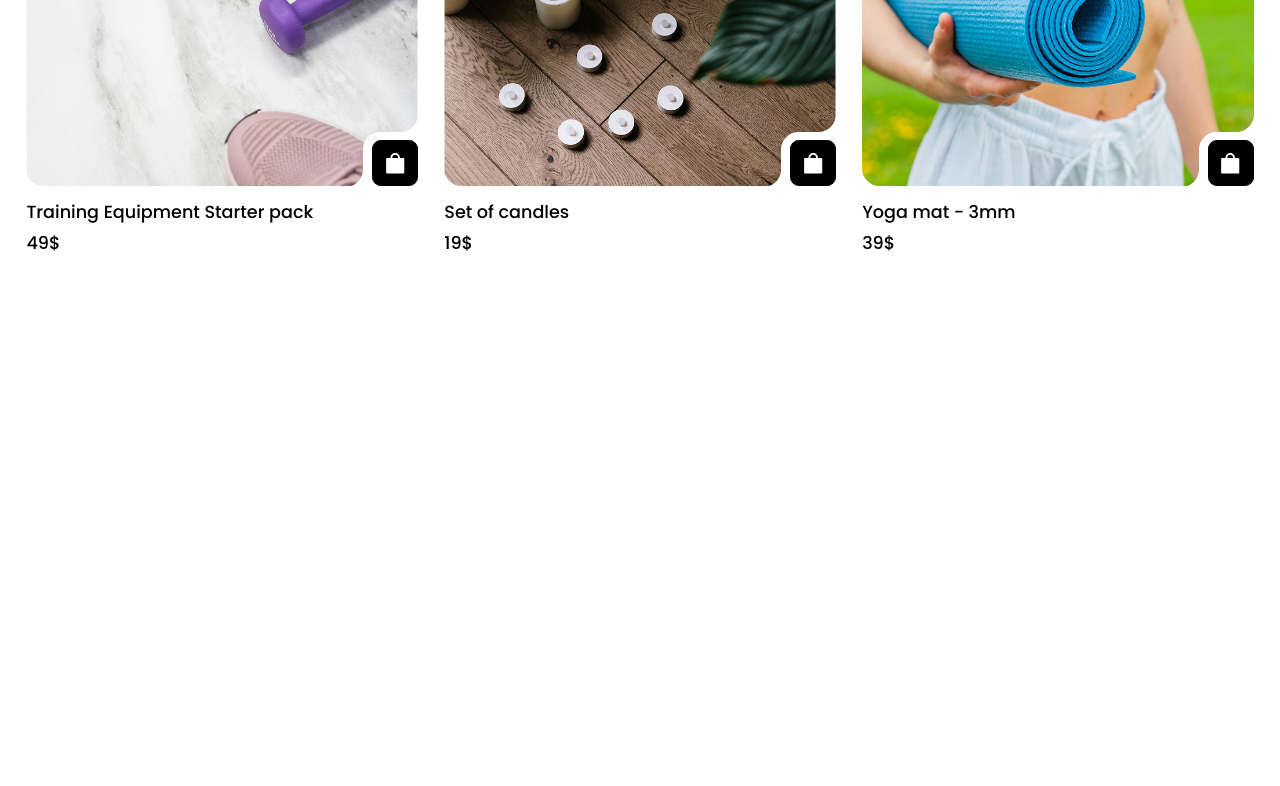
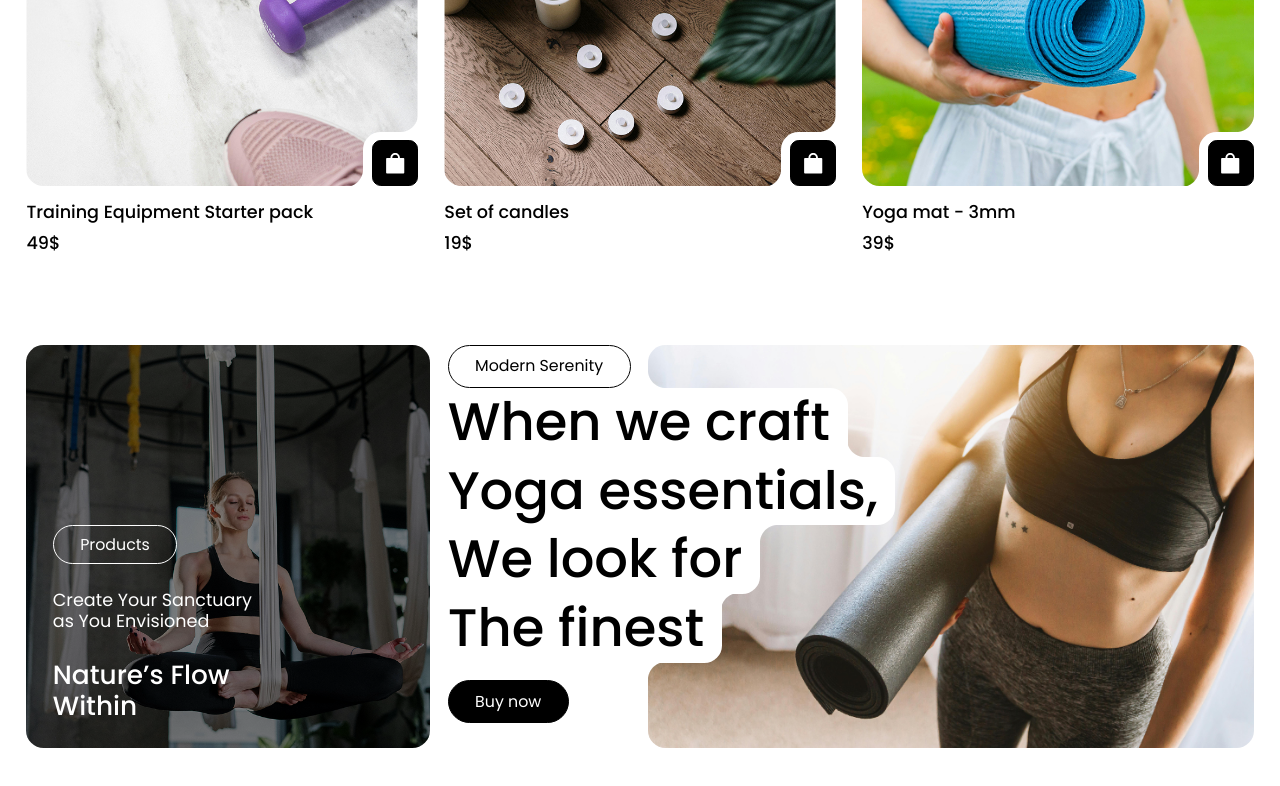
Before and after one commit to williamLafortuneCaissy/yoga-ecom, a Next.js app: page / in a window 1280 px wide. Shown: the part 1675-2461 px from the top of the page. Before the commit the page ends 2284 px from the top, so only its background shows below. Built offline with nearby package versions, Linux system fonts and the light colour scheme.

Commit message:
added quality section

```diff
--- a/src/app/components/invertedCorner/InvertedCorner.tsx
+++ b/src/app/components/invertedCorner/InvertedCorner.tsx
@@ -8,11 +8,12 @@ type InvertedCornerProps = {
   bottom?: CSSProperties['bottom'];
   left?: CSSProperties['left'];
   right?: CSSProperties['right'];
+  style?: CSSProperties;
   children: React.ReactNode;
 };
 
 
-const InvertedCorner = ({ circleAt, size, top, bottom, left, right, children }: InvertedCornerProps) => {
+const InvertedCorner = ({ circleAt, size, top, bottom, left, right, style: styleProps, children }: InvertedCornerProps) => {
   const style = {
     '--circleAt': circleAt,
     '--size': size,
@@ -20,6 +21,7 @@ const InvertedCorner = ({ circleAt, size, top, bottom, left, right, children }:
     '--top': top || 'auto',
     '--left': left || 'auto',
     '--right': right || 'auto',
+    ...styleProps
   } as CSSProperties;
 
   return (<span className={styles.invertedCorner} style={style}>{children}</span>);
--- /dev/null
+++ b/src/app/components/quality/Quality.module.css
@@ -0,0 +1,77 @@
+.quality {
+  --_gap: 1.5rem;
+  margin-top: 5rem;
+  display: grid;
+
+  grid-template-columns: 1fr [center-start] .5fr [center-end right-start] 1.5fr [right-end];
+
+  article {
+    color: white;
+    background-image:
+      linear-gradient(rgba(0, 0, 0, 0.5), rgba(0, 0, 0, 0.5)),
+      url('/quality-1.jpg');
+    background-position: center;
+    background-size: cover;
+    border-radius: 1rem;
+    padding: 1.5rem;
+    line-height: 1.2;
+
+    aspect-ratio: 1;
+    display: flex;
+    flex-direction: column;
+    justify-content: end;
+    align-items: start;
+    gap: 1.5rem;
+
+    p {
+      width: 60%;
+    }
+
+    p + p {
+      font-size: 1.5rem;
+      font-weight: 500;
+    }
+  }
+
+  .main {
+    grid-column: center-start / right-end;
+    grid-row: 1;
+    z-index: 1;
+    display: grid;
+    grid-template-columns: subgrid;
+    align-content: start;
+
+    & > * {
+      grid-column: 1;
+    }
+
+    .spacer {
+      display: block;
+      background-color: white;
+      width: max-content;
+      padding-inline: 1rem;
+    }
+
+    .roundedTop {
+      border-top-right-radius: 1rem;
+    }
+
+    .roundedBottom {
+      border-bottom-right-radius: 1rem;
+    }
+
+    h2 {
+      grid-column: 1 / span 2;
+      font-size: 3rem;
+      line-height: 1.3;
+      font-weight: 500;
+      text-wrap: balance;
+    }
+  }
+
+  .featured {
+    grid-area: right;
+    grid-row: 1;
+    border-radius: 1rem;
+  }
+}
--- /dev/null
+++ b/src/app/components/quality/Quality.tsx
@@ -0,0 +1,50 @@
+import Button from "../button/Button";
+import InvertedCorner from "../invertedCorner/InvertedCorner";
+import styles from "./Quality.module.css";
+
+const Quality = () => {
+  return (
+    <section className={styles.quality}>
+      <article>
+        <Button inverted>Products</Button>
+        <p>Create Your Sanctuary as You Envisioned</p>
+        <p>Nature’s Flow Within</p>
+      </article>
+      <div className={styles.main}>
+        <InvertedCorner circleAt="top right" size="1rem" bottom="0" left="100%" style={{ width: "100%" }}>
+          <span className={`${styles.spacer} ${styles.roundedTop}`}>
+            <Button>Modern Serenity</Button>
+          </span>
+        </InvertedCorner>
+        <h2>
+          <InvertedCorner circleAt="top right" size="1rem" bottom="0" left="100%">
+            <span className={`${styles.spacer} ${styles.roundedTop}`}>
+              When we craft
+            </span>
+          </InvertedCorner>
+          <span className={`${styles.spacer} ${styles.roundedTop} ${styles.roundedBottom}`}>
+            Yoga essentials,
+          </span>
+          <InvertedCorner circleAt="bottom right" size="1rem" top="0" left="100%">
+            <span className={`${styles.spacer} ${styles.roundedBottom}`}>
+              We look for
+            </span>
+          </InvertedCorner>
+          <InvertedCorner circleAt="bottom right" size="1rem" top="0" left="100%">
+            <span className={`${styles.spacer} ${styles.roundedBottom}`}>
+              The finest
+            </span>
+          </InvertedCorner>
+        </h2>
+        <InvertedCorner circleAt="bottom right" size="1rem" top="0" left="100%" style={{ width: "100%", paddingTop: "1rem" }}>
+          <span className={`${styles.spacer} ${styles.roundedBottom}`}>
+            <Button filled>Buy now</Button>
+          </span>
+        </InvertedCorner>
+      </div>
+      <img className={styles.featured} src="/quality-2.jpg" alt="" />
+    </section>
+  );
+}
+
+export default Quality;
--- a/src/app/page.tsx
+++ b/src/app/page.tsx
@@ -2,6 +2,7 @@
 import Header from "./components/header/Header";
 import Hero from "./components/hero/Hero";
 import Products from "./components/products/Products";
+import Quality from "./components/quality/Quality";
 import YingYang from "./components/yingYang/YingYang";
 
 export default function Home() {
@@ -11,6 +12,7 @@ export default function Home() {
       <Hero />
       <YingYang />
       <Products />
+      <Quality />
     </>
   );
 }
```
Also changed, not shown: public/quality-1.jpg (added), public/quality-2.jpg (added).
